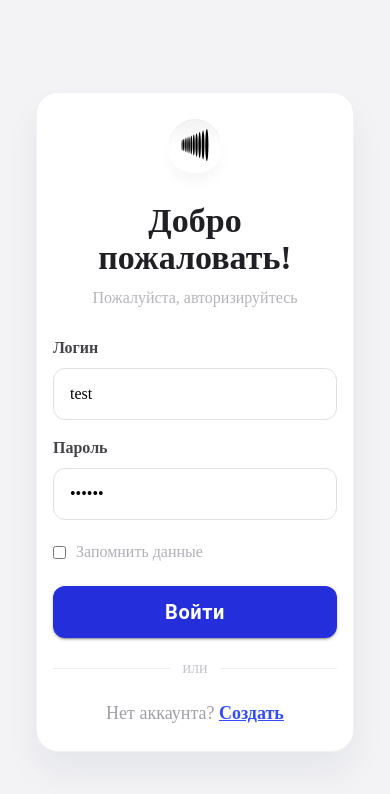
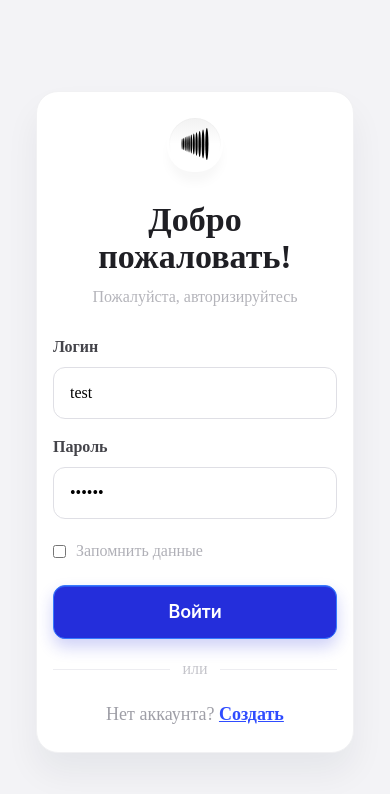
Before and after one commit to WilliardT/aiti-guru-mvp, a React (Vite) app: page /login in a window 390 px wide. Shown: the top 794 px of the page. Built offline with nearby package versions, Linux system fonts and the light colour scheme.

Commit message:
auth page 2

```diff
--- a/src/core/styles/variables.scss
+++ b/src/core/styles/variables.scss
@@ -1,4 +1,6 @@
-$brandWhite: #FFFFFF;
+
 $rootBackground: #F9F9F9;
 
+$appWhite: #FFFFFF;
 $appBlue: #242EDB;
+$appBlueStroke: #367AFF;
--- a/src/modules/AuthModule/components/AuthForm/AuthForm.module.scss
+++ b/src/modules/AuthModule/components/AuthForm/AuthForm.module.scss
@@ -6,7 +6,7 @@
   max-width: 527px;
   border-radius: 28px;
   padding: 32px 28px;
-  background: $brandWhite;
+  background: $appWhite;
   box-shadow: 0 20px 34px rgba(24, 28, 50, 0.06);
   border: 1px solid #f1f1f3;
 }
@@ -68,14 +68,35 @@
 
 .loginButton.loginButton {
   width: 100%;
-  min-height: 52px;
+  min-height: 54px;
+  height: 54px;
   border-radius: 12px;
+  border: 1px solid $appBlueStroke;
   text-transform: none;
-  font-size: 22px;
-  font-weight: 700;
-  //background: linear-gradient(90deg, $appBlue 0%, #2f50ff 100%);
+  font-family: Inter, sans-serif;
+  letter-spacing: -0.01em;
+  line-height: 1.2;
+  font-size: 18px;
+  font-weight: 600;
+  color: $appWhite;
   background: $appBlue;
+  box-shadow:
+    0 8px 16px rgba(36, 46, 219, 0.22),
+    inset 0 1px 0 rgba(54, 122, 255, 0.55),
+    inset 0 -1px 0 rgba(36, 46, 219, 0.35);
   margin-bottom: 18px;
+}
+
+.loginButton.loginButton:hover {
+  background: $appBlue;
+  box-shadow:
+    0 10px 18px rgba(36, 46, 219, 0.28),
+    inset 0 1px 0 rgba(54, 122, 255, 0.55),
+    inset 0 -1px 0 rgba(36, 46, 219, 0.35);
+}
+
+.loginButton.loginButton:active {
+  transform: translateY(1px);
 }
 
 .divider {
@@ -135,6 +156,6 @@
   }
 
   .loginButton.loginButton {
-    font-size: 20px;
+    font-size: 18px;
   }
 }
--- a/src/modules/AuthModule/components/AuthForm/AuthForm.tsx
+++ b/src/modules/AuthModule/components/AuthForm/AuthForm.tsx
@@ -68,6 +68,7 @@ const AuthForm: FC<{
         className={styles.loginButton}
         type="submit"
         variant="contained"
+        disableElevation
       >
         Войти
       </Button>
--- a/src/modules/ProductsModule/components/ProductsList/ProductsList.module.scss
+++ b/src/modules/ProductsModule/components/ProductsList/ProductsList.module.scss
@@ -4,7 +4,7 @@
   display: flex;
   width: 100%;
   height: 100%;
-  background: $brandWhite;
+  background: $appWhite;
   max-width: 640px;
   padding: 24px;
 }
```
Also changed, not shown: 1 other file (tests, documents, lock files or other folders).
